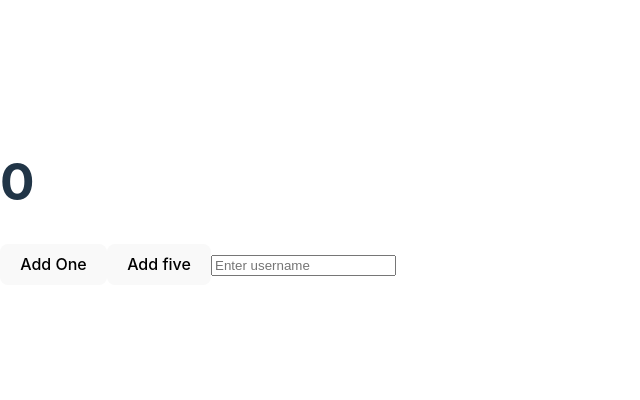
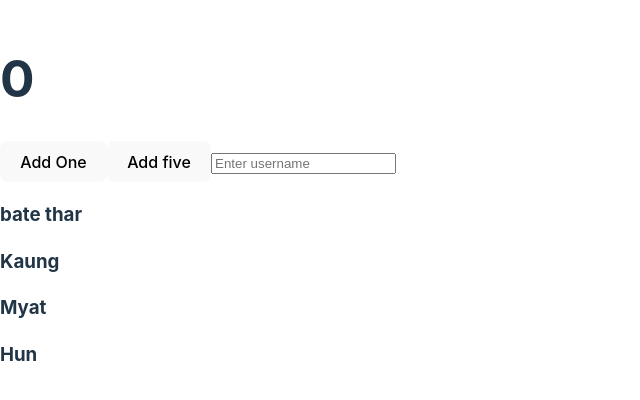
Before and after one commit to Kaung-Myat-Hun/react-learning-book, a React (Vite) app: page / in a window 1280 px wide. Shown: the part 198-598 px from the top of the page, without its empty margins (0-640 px from the left). Built offline with nearby package versions, Linux system fonts and the light colour scheme.

Commit message:
list rendering

```diff
--- a/src/App.jsx
+++ b/src/App.jsx
@@ -1,5 +1,6 @@
 import Child from "./Child"
 import Input from "./Input"
+import ListRendering from "./ListRendering"
 
 function App() {
 
@@ -7,6 +8,7 @@ function App() {
     <>
       <Child name="Bate Thar"></Child>
       <Input></Input>
+      <ListRendering />
     </>
   )
 }
--- /dev/null
+++ b/src/ListRendering.jsx
@@ -0,0 +1,19 @@
+import React from 'react'
+
+function ListRendering() {
+  const list =[
+    "bate thar", "Kaung", "Myat" , "Hun"
+  ]
+
+  return (
+    <div>
+    {
+      list.map((item, index)=> (
+        <h3 key={index}>{item}</h3>
+      ))
+    }
+    </div>
+  )
+}
+
+export default ListRendering
```
Also changed, not shown: src/Functional.jsx (line endings or trailing spaces).
